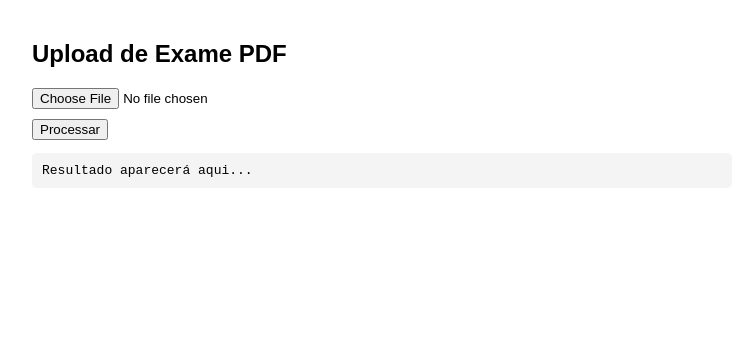
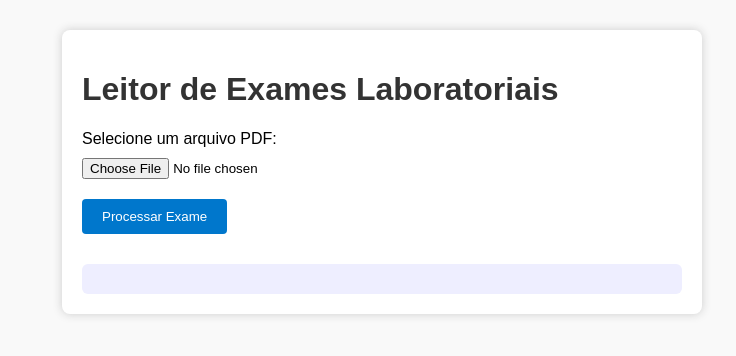
Before and after one commit to marcelaferreiraf/leitor-exames, a website: page index.html in a window 1280 px wide. Shown: the whole page, without its empty margins (258-994 px from the left). Drawn offline with Linux system fonts and the light colour scheme.

Commit message:
Update index.html

```diff
--- a/index.html
+++ b/index.html
@@ -1,32 +1,78 @@
 <!DOCTYPE html>
-<html lang="pt-br">
+<html lang="pt-BR">
 <head>
   <meta charset="UTF-8" />
+  <meta name="viewport" content="width=device-width, initial-scale=1.0"/>
   <title>Leitor de Exames</title>
   <style>
-    body { font-family: sans-serif; max-width: 700px; margin: auto; padding: 20px; }
-    input, button { margin-top: 10px; display: block; }
-    pre { background: #f4f4f4; padding: 10px; border-radius: 5px; }
+    body {
+      font-family: Arial, sans-serif;
+      margin: 30px;
+      background-color: #f9f9f9;
+    }
+    h1 {
+      color: #333;
+    }
+    .container {
+      max-width: 600px;
+      background: white;
+      padding: 20px;
+      border-radius: 8px;
+      box-shadow: 0 0 10px #ccc;
+      margin: auto;
+    }
+    input[type="file"] {
+      margin-top: 10px;
+    }
+    button {
+      margin-top: 20px;
+      padding: 10px 20px;
+      background-color: #0077cc;
+      color: white;
+      border: none;
+      cursor: pointer;
+      border-radius: 4px;
+    }
+    button:hover {
+      background-color: #005fa3;
+    }
+    #resultado {
+      margin-top: 30px;
+      background-color: #eef;
+      padding: 15px;
+      border-radius: 6px;
+      white-space: pre-wrap;
+    }
   </style>
 </head>
 <body>
-  <h2>Upload de Exame PDF</h2>
-  <input type="file" id="pdf" accept="application/pdf" />
-  <button onclick="enviar()">Processar</button>
-  <pre id="resultado">Resultado aparecerá aqui...</pre>
+  <div class="container">
+    <h1>Leitor de Exames Laboratoriais</h1>
+    <form id="formulario" enctype="multipart/form-data">
+      <label for="pdf">Selecione um arquivo PDF:</label><br>
+      <input type="file" name="pdf" id="pdf" accept="application/pdf" required />
+      <br>
+      <button type="submit">Processar Exame</button>
+    </form>
+
+    <div id="resultado"></div>
+  </div>
 
   <script>
-    async function enviar() {
-      const input = document.getElementById('pdf');
+    document.getElementById("formulario").addEventListener("submit", async (e) => {
+      e.preventDefault();
       const formData = new FormData();
-      formData.append('pdf', input.files[0]);
+      const arquivo = document.getElementById("pdf").files[0];
+      formData.append("pdf", arquivo);
 
-      document.getElementById('resultado').innerText = 'Processando...';
+      const resposta = await fetch("/processar", {
+        method: "POST",
+        body: formData
+      });
 
-      const res = await fetch('/processar', { method: 'POST', body: formData });
-      const data = await res.json();
-      document.getElementById('resultado').innerText = data.resultado || 'Erro ao processar';
-    }
+      const dados = await resposta.json();
+      document.getElementById("resultado").textContent = dados.resultado;
+    });
   </script>
 </body>
 </html>
```
